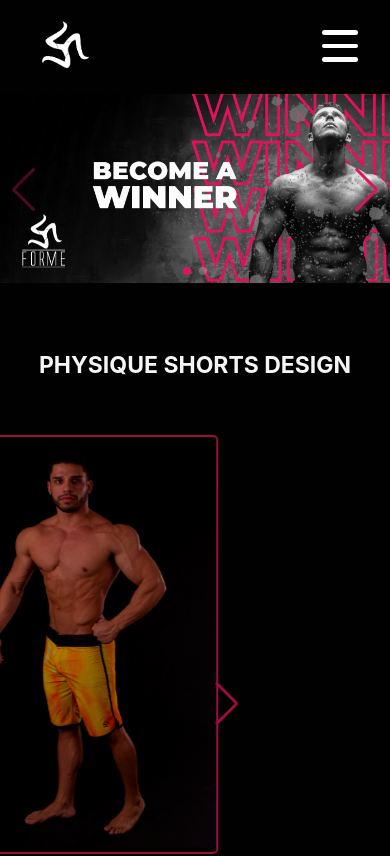
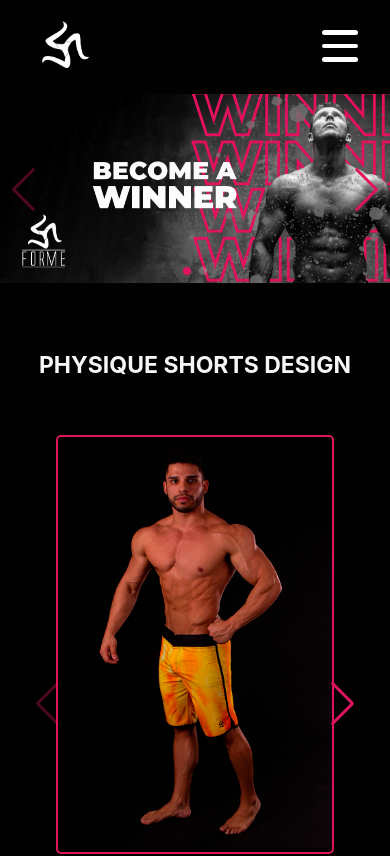
Before and after one commit to cayosantana/site-forme-project, a React (Vite) app: page / in a window 390 px wide. Shown: the top 856 px of the page. Built offline with nearby package versions, Linux system fonts and the light colour scheme.

Commit message:
Carrossel
Atualização da animação do comp. para a versão mobile.

```diff
--- a/src/components/carrossel/carrossel.css
+++ b/src/components/carrossel/carrossel.css
@@ -60,6 +60,7 @@ h5 {
 
     #container-carrossel {
         padding: 1.5rem 1.5rem;
+        animation: none;
     }
     .h2-carrossel {
         font-size: 35px;
```
